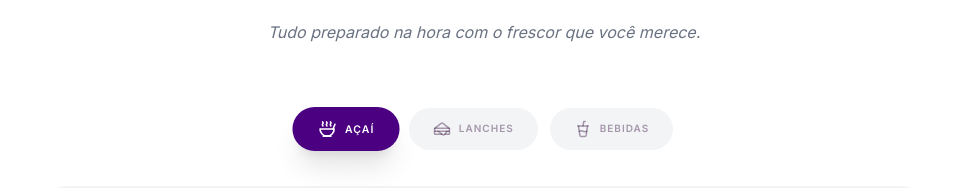
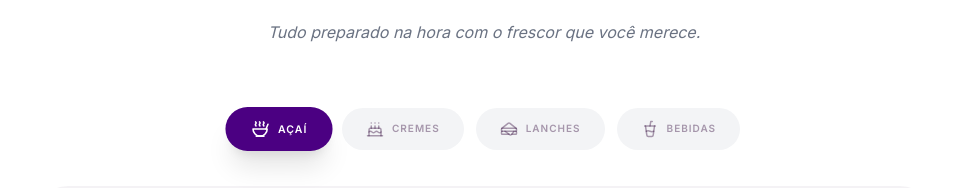
Before and after one commit to samuelpxfragoso-eng/a-a-dahora, a React (Vite) app: page / in a window 1280 px wide. Shown: the part 1738-1926 px from the top of the page, without its empty margins (156-1123 px from the left). Built offline with nearby package versions, Linux system fonts and the light colour scheme; grey boxes are pictures that could not be loaded.

Commit message:
feat(menu): update hero video and remove cremes gourmet
Update the landing page hero video asset and remove the "Cremes Gourmet" option from the menu.

```diff
--- a/src/App.tsx
+++ b/src/App.tsx
@@ -287,7 +287,7 @@ const FactorySection = () => {
               playsInline
               className="w-full h-full object-cover"
             >
-              <source src="https://res.cloudinary.com/dnkggulhp/video/upload/v1780766408/SnapInsta.to_AQNPeBmVVo2UJlNhGxq2v0Hm__MR9cywzXG04v-_0AUeXqSwWomdvcv1QhVUZI-IHoyp2_T9NTdFDGchowW30WwTIbe_Bqwn1qidJE0_jm7916.mp4" type="video/mp4" />
+              <source src="https://res.cloudinary.com/dnkggulhp/video/upload/v1780935174/WhatsApp_Video_2026-06-08_at_1.07.40_PM_d7c4j2.mp4" type="video/mp4" />
             </video>
             <div className="absolute inset-0 bg-acai/10 group-hover:bg-transparent transition-colors duration-500" />
             <div className="absolute top-6 left-6 bg-gold text-acai font-black text-[10px] uppercase px-3 py-1 rounded-full shadow-lg">100% Legítimo</div>
@@ -347,9 +347,17 @@ const MenuSection = () => {
         { name: 'Super Mix', price: 'R$ 13,00 / R$ 16,00', description: 'O mix clássico que todo mundo ama.', icon: <Soup size={20} /> },
         { name: 'Acompanhamentos Grátis', price: 'Incluso', description: 'Banana, Granola, Flocos, Leite em Pó, Neston, Aveia, Amendoim, Paçoca, Ovomaltine e Sucrilhos.', icon: <Sparkles size={20} /> },
         { name: 'Pistache Premium', price: 'R$ 6,00', description: 'Pistache granulado torrado para a crocância perfeita.', featured: true, icon: <Star size={20} /> },
-        { name: 'Cremes Gourmet', price: 'R$ 5,00', description: 'Cupuaçu, Ninho, Nutella, Oreo ou Paçoca.', icon: <Cake size={20} /> },
         { name: 'Frutas (Morango/Kiwi)', price: 'R$ 4,00', description: 'Adicionais de frutas frescas picadas na hora.', icon: <Sparkles size={20} /> },
         { name: 'Extra Premium', price: 'R$ 4,00', description: 'Castaña, Leite em Pó adicional ou Leite Condensado extra.', icon: <Beef size={20} /> },
+      ]
+    },
+    {
+      id: 'cremes',
+      name: '🥄 Cremes Gourmet',
+      icon: <Cake size={18} />,
+      image: "https://res.cloudinary.com/dnkggulhp/image/upload/v1780935164/WhatsApp_Image_2026-06-08_at_1.07.40_PM_fb0yd5.jpg",
+      items: [
+        { name: 'Cremes Gourmet', price: 'R$ 5,00', description: 'Cupuaçu, Ninho, Nutella, Oreo ou Paçoca.', icon: <Cake size={20} /> },
       ]
     },
     {
```
